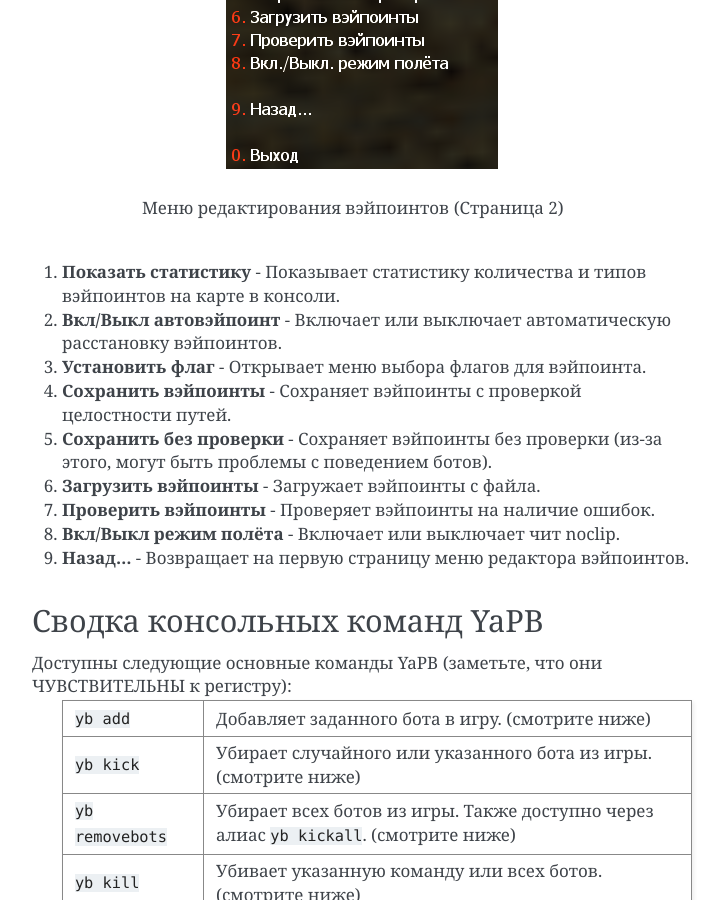
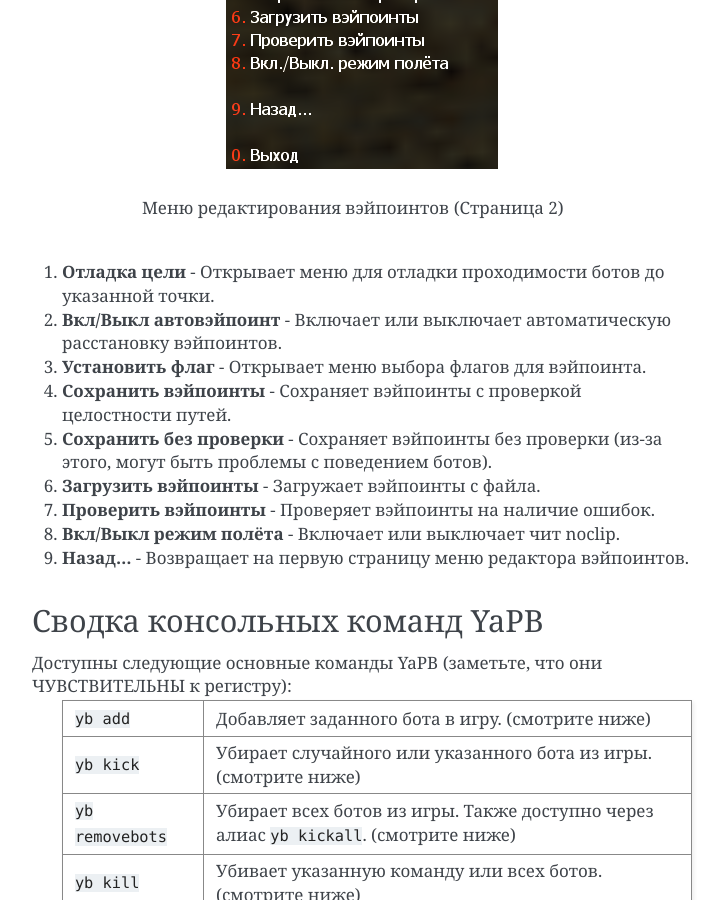
Before and after one commit to yapb/docs, a Sphinx documentation site: the page built from docs/botusage.rst, in a window 1280 px wide and 900 px high, scrolled down 5455 px. Shown: the whole window, without its empty margins (388-1112 px from the left). Built offline with Sphinx 7.4.7, drawn with Linux system fonts in a browser that asks for light colours.

Commit message:
update: replace "Waypoint stats" menu section with "Debug goal"

```diff
--- a/docs/botusage.rst
+++ b/docs/botusage.rst
@@ -115,7 +115,7 @@
 
     Меню редактирования вэйпоинтов (Страница 2)
 
-1. **Показать статистику** - Показывает статистику количества и типов вэйпоинтов на карте в консоли.
+1. **Отладка цели** - Открывает меню для отладки проходимости ботов до указанной точки.
 2. **Вкл/Выкл автовэйпоинт** - Включает или выключает автоматическую расстановку вэйпоинтов.
 3. **Установить флаг** - Открывает меню выбора флагов для вэйпоинта.
 4. **Сохранить вэйпоинты** - Сохраняет вэйпоинты с проверкой целостности путей.
```
